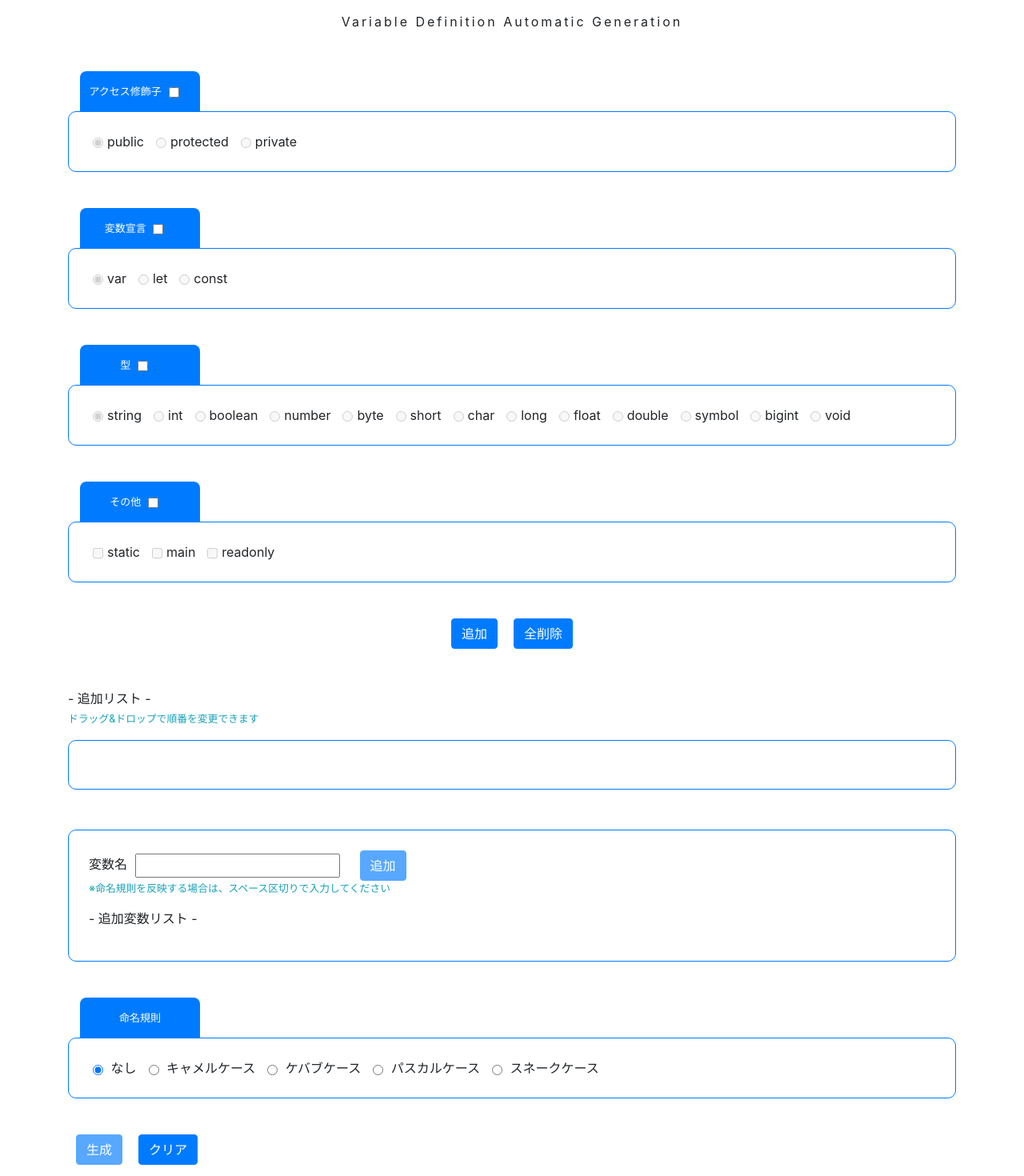
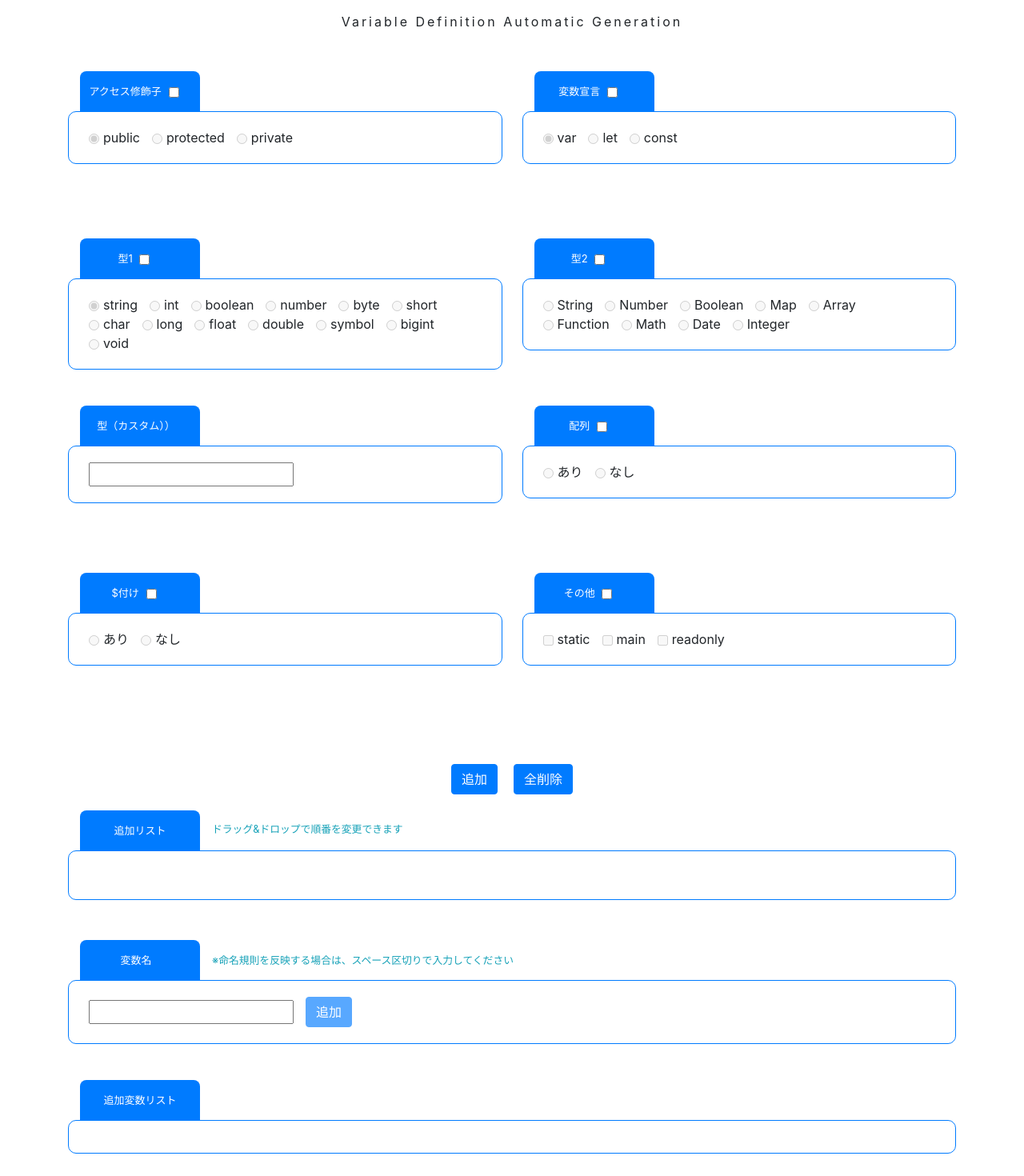
Before and after one commit to TaikiWakabayashi/VDAG, a Vue app in the folder vdag/: page / in a window 1280 px wide. Shown: the part 140-1610 px from the top of the page at 80% size. Built offline with nearby package versions, Linux system fonts and the light colour scheme.

Commit message:
装飾+追加機能実装（途中）

```diff
--- a/vdag/src/App.vue
+++ b/vdag/src/App.vue
@@ -3,6 +3,7 @@
     <h1 class="title">VDAG</h1>
     <p class="subTitle">Variable Definition Automatic Generation</p>
     <div id="selectOption">
+      <div class="wrapper">
         <!-- アクセス修飾子の選択 -->
         <label class="label" for=""
           >アクセス修飾子
@@ -21,7 +22,9 @@
             </label>
           </div>
         </div>
+      </div>
 
+      <div class="wrapper">
         <!-- 変数・定数定義の選択 -->
         <label class="label" for=""
           >変数宣言
@@ -36,10 +39,12 @@
             </label>
           </div>
         </div>
+      </div>
 
-      <!-- データ型の選択 -->
+      <div class="wrapper">
+        <!-- 型の選択 -->
         <label class="label" for=""
-        >型
+          >型1
           <input type="checkbox" v-model="dataTypeCheck" />
         </label>
         <div id="data" class="subContainer">
@@ -54,7 +59,76 @@
             </label>
           </div>
         </div>
+      </div>
 
+      <div class="wrapper">
+        <!-- 型の選択2 -->
+        <label class="label" for=""
+          >型2
+          <input type="checkbox" v-model="dataTypeCheck" />
+        </label>
+        <div id="data" class="subContainer">
+          <div>
+            <label v-for="dataType in DataTypeArr2" :key="dataType">
+              <input
+                type="radio"
+                :disabled="!dataTypeCheck"
+                :value="dataType"
+                v-model="dataTypeRadio"
+              />{{ dataType }}
+            </label>
+          </div>
+        </div>
+      </div>
+
+      <div class="wrapper">
+        <!-- 型（カスタム） -->
+        <label class="label" for="">型（カスタム）） </label>
+        <div id="data" class="subContainer">
+          <div>
+            <input type="text" />
+          </div>
+        </div>
+      </div>
+
+      <div class="wrapper">
+        <!-- 配列の選択 -->
+        <label class="label" for=""
+          >配列
+          <input type="checkbox" v-model="dataTypeCheck" />
+        </label>
+        <div id="data" class="subContainer">
+          <div>
+            <label v-for="(arrFlg, index) in arrayFlgArr" :key="index">
+              <input
+                type="radio"
+                :disabled="!dataTypeCheck"
+                :value="arrFlg"
+                v-model="dataTypeRadio"
+              />{{ arrFlg }}
+            </label>
+          </div>
+        </div>
+      </div>
+
+      <div class="wrapper">
+        <!-- $付け -->
+        <label class="label" for=""
+          >$付け
+          <input type="checkbox" v-model="otherCheck" />
+        </label>
+        <div id="other" class="subContainer">
+          <div>
+            <label v-for="(doll, index) in dollar" :key="index">
+              <input type="radio" :disabled="!otherCheck" :value="doll" v-model="othersChecks" />{{
+                doll
+              }}
+            </label>
+          </div>
+        </div>
+      </div>
+
+      <div class="wrapper">
         <!-- その他の選択 -->
         <label class="label" for=""
           >その他
@@ -72,18 +146,16 @@
             </label>
           </div>
         </div>
+      </div>
+    </div>
 
     <!-- エラーゾーン -->
     <div class="errorZone">
-        <p class="text-danger" :class="{ displayNone: selectCheck }">
-          その他を選択してください！！
-        </p>
+      <p class="text-danger" :class="{ displayNone: selectCheck }">その他を選択してください！！</p>
       <p class="text-danger" :class="{ displayNone: dupAccessCheck }">
         同じアクセス修飾子が存在します！！
       </p>
-        <p class="text-danger" :class="{ displayNone: dupVarCheck }">
-          同じ変数宣言が存在します！！
-        </p>
+      <p class="text-danger" :class="{ displayNone: dupVarCheck }">同じ変数宣言が存在します！！</p>
       <p class="text-danger" :class="{ displayNone: dupDataTypeCheck }">同じ型が存在します！！</p>
       <p class="text-danger" :class="{ displayNone: dupOtherCheck }">
         同じその他設定が存在します！！
@@ -94,13 +166,10 @@
       <button class="btn btn-primary" @click="selectOptions">追加</button>
       <button class="btn btn-primary" @click="deleteArr">全削除</button>
     </div>
-    </div>
 
     <div class="listContainer">
-      <p>
-        - 追加リスト -<br />
-        <span class="text-info short">ドラッグ&ドロップで順番を変更できます</span>
-      </p>
+      <p class="label">追加リスト</p>
+      <span class="text-info short disc">ドラッグ&ドロップで順番を変更できます</span>
       <div class="listZone">
         <ul class="optionList">
           <li
@@ -120,16 +189,23 @@
     </div>
 
     <!-- 変数入力 -->
+    <div class="varContainer">
+      <label class="label">変数名</label>
+      <span class="text-info short disc"
+        >※命名規則を反映する場合は、スペース区切りで入力してください</span
+      >
       <div class="subContainer">
-      <label
-        >変数名
         <input type="text" v-model="inputText" />
-      </label>
-      <button class="btn btn-primary" @click="addVarName" :disabled="!isAddVarNameOn">追加</button>
-      <p class="text-info short">※命名規則を反映する場合は、スペース区切りで入力してください</p>
+        <button class="btn btn-primary" @click="addVarName" :disabled="!isAddVarNameOn">
+          追加
+        </button>
+      </div>
+    </div>
 
-      <p>- 追加変数リスト -</p>
-      <ul>
+    <div class="varNameListContainer">
+      <!-- 追加リスト -->
+      <p class="label">追加変数リスト</p>
+      <ul class="subContainer">
         <li v-for="(varNameObj, index) in varNameList" :key="varNameObj.id">
           <input
             type="text"
@@ -157,7 +233,6 @@
       </ul>
     </div>
 
-    <!-- 追加リスト -->
     <div>
       <!-- モード -->
       <div>
@@ -168,10 +243,19 @@
           >
         </div>
       </div>
+      <div class="text-center btnContainer">
         <button class="btn btn-primary" @click="generate" :disabled="!isGenerateOn">生成</button>
         <button class="btn btn-primary" @click="clear">クリア</button>
       </div>
+    </div>
+
+    <!-- 完成 -->
+    <div class="resultContainer">
+      <p class="label">完成品</p>
+      <div class="subContainer">
         <p v-for="item in result" :key="item">{{ item }}</p>
+      </div>
+    </div>
   </div>
 </template>
 
@@ -210,7 +294,21 @@ export default defineComponent({
         'bigint',
         'void'
       ] as string[],
+      DataTypeArr2: [
+        'String',
+        'Number',
+        'Boolean',
+        'Map',
+        'Array',
+        'Function',
+        'Math',
+        'Date',
+        'Integer'
+      ] as string[],
+      customDataType: '' as string,
       othersArr: ['static', 'main', 'readonly'] as string[],
+      arrayFlgArr: ['あり', 'なし'] as string[],
+      dollar: ['あり', 'なし'] as string[],
       namingConvention: [
         'なし',
         'キャメルケース',
@@ -236,7 +334,8 @@ export default defineComponent({
       dupVarCheck: true as boolean,
       dupDataTypeCheck: true as boolean,
       dupOtherCheck: true as boolean,
-      isGenerateOn: false as boolean
+      isGenerateOn: false as boolean,
+      arrayFlg: false as boolean
     }
   },
   methods: {
@@ -464,14 +563,68 @@ button {
   margin: 0 10px;
 }
 #selectOption {
-  margin: 50px 0;
+  margin: 50px 0 30px 0;
+  display: grid;
+  grid-template-columns: 1fr 25px 1fr;
+  grid-template-rows: 1fr 1fr 1fr 1fr;
+}
+.wrapper {
+  width: 100%;
+}
+.wrapper:nth-of-type(1) {
+  grid-row: 1/2;
+  grid-column: 1/2;
+}
+.wrapper:nth-of-type(2) {
+  grid-row: 1/2;
+  grid-column: 3/4;
+}
+.wrapper:nth-of-type(3) {
+  grid-row: 2/3;
+  grid-column: 1/2;
+}
+.wrapper:nth-of-type(4) {
+  grid-row: 2/3;
+  grid-column: 3/4;
+}
+.wrapper:nth-of-type(5) {
+  grid-row: 3/4;
+  grid-column: 1/2;
+}
+.wrapper:nth-of-type(6) {
+  grid-row: 3/4;
+  grid-column: 3/4;
+}
+.wrapper:nth-of-type(7) {
+  grid-row: 4/5;
+  grid-column: 1/2;
+}
+.wrapper:nth-of-type(8) {
+  grid-row: 4/5;
+  grid-column: 3/4;
 }
 .subContainer {
   width: 100%;
   border: 1px solid #007bff;
   border-radius: 10px;
   margin-bottom: 45px;
-  padding: 25px;
+  padding: 20px;
+}
+.listContainer {
+  width: 100%;
+  position: relative;
+}
+.varContainer {
+  width: 100%;
+  position: relative;
+}
+.varNameListContainer {
+  widows: 100%;
+}
+.disc {
+  position: absolute;
+  top: 12%;
+  left: 180px;
 }
 .title,
 .subTitle {
```
Lines whose indentation alone changed are shown as unchanged.
